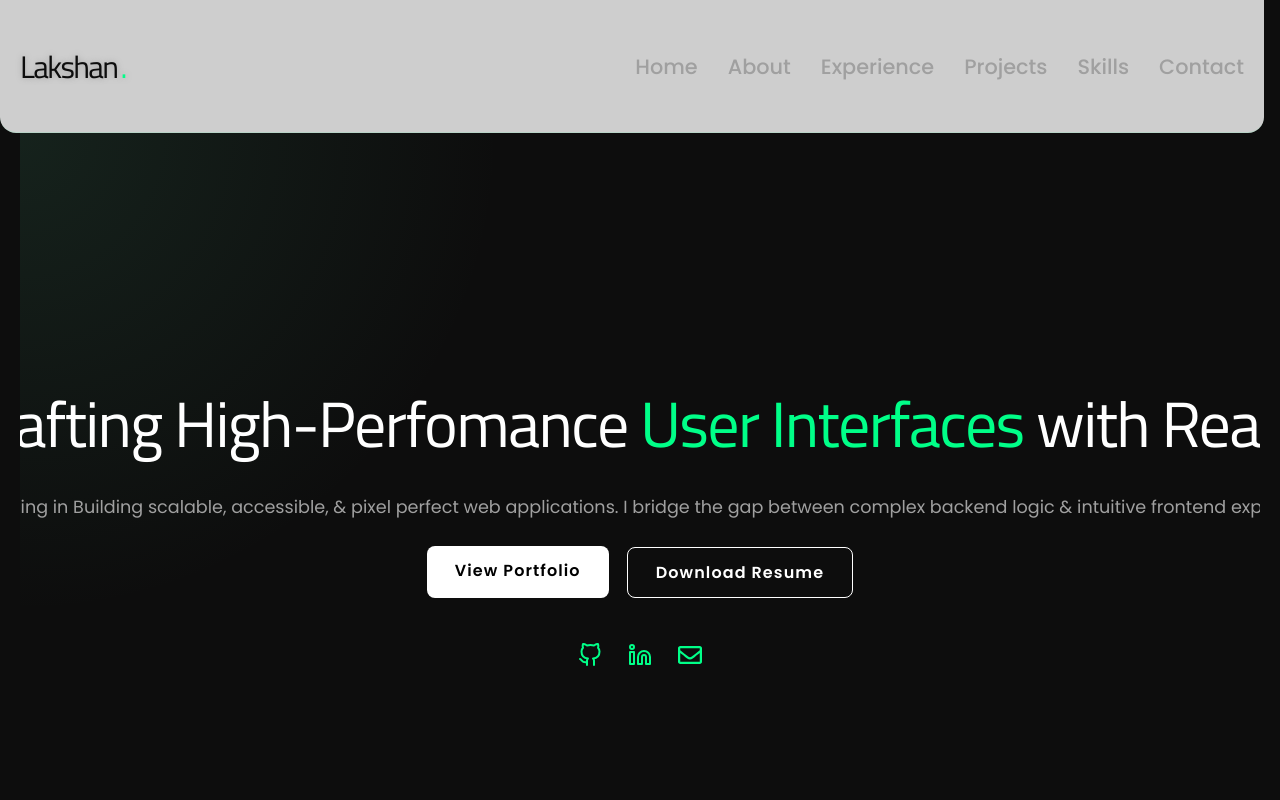
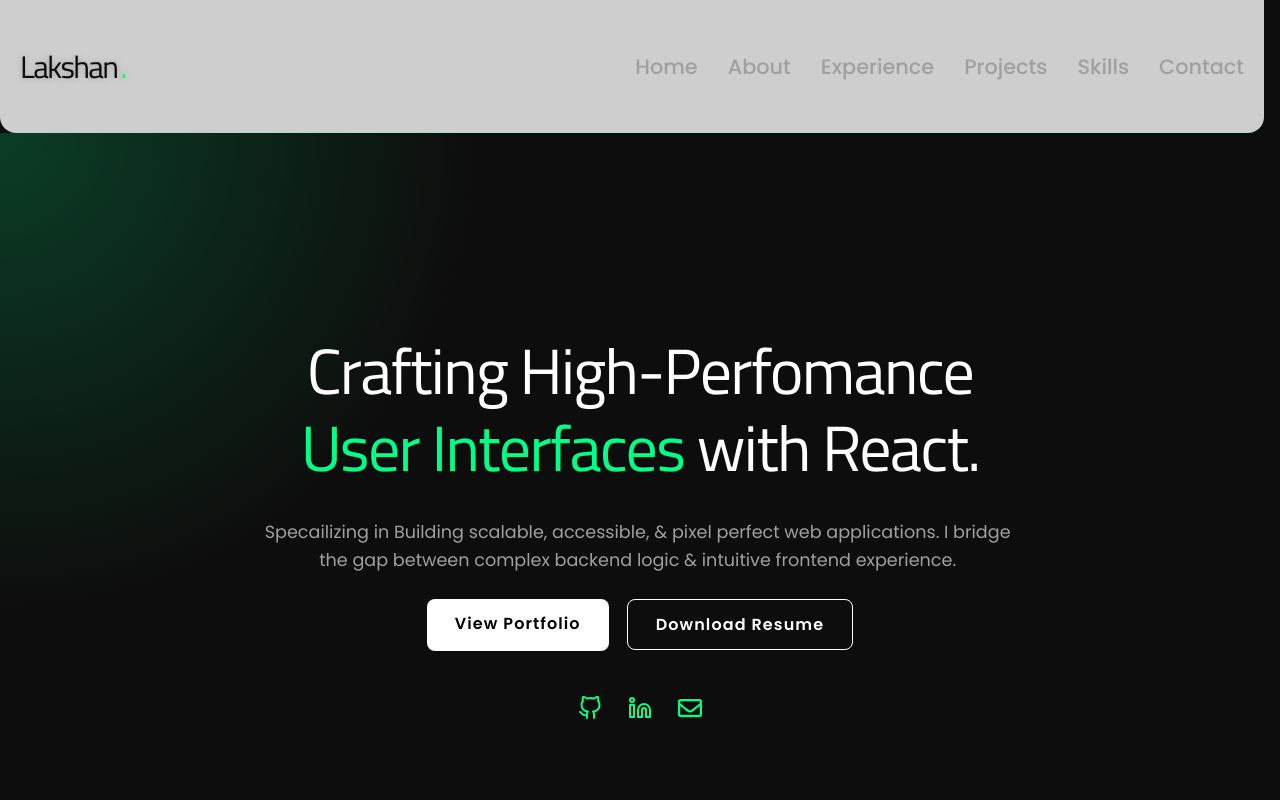
Before and after one commit to lakshan-beast/My-Portfolio, a React (Vite) app: page / in a window 1280 px wide. Shown: the top 800 px of the page. Built offline with nearby package versions, Linux system fonts and the light colour scheme.

Commit message:
feat: update padding and gap in Home, Projects, and Skills sections for improved layout and spacing

```diff
--- a/src/styles/layout/_header.scss
+++ b/src/styles/layout/_header.scss
@@ -81,8 +81,8 @@
         &:hover {
           color: $primary-color;
           background-color: rgba($text-main, 0.3);
-          text-decoration: underline;
-
+          // text-decoration: underline;
+          transform: translate(-3px);
           @include respond(desktop) {
             background-color: transparent;
           }
--- a/src/styles/pages/_Home.scss
+++ b/src/styles/pages/_Home.scss
@@ -1,5 +1,5 @@
 .hero {
-  padding: 0 20px;
+  padding: 0;
   height: 100vh;
   min-height: 100vh;
   background: $bg-color;
@@ -75,7 +75,7 @@
     height: 100%;
     background: radial-gradient(
       600px circle at var(--x, 0px) var(--y, 0px),
-      rgba(70, 156, 116, 0.15),
+      rgba(0, 255, 136, 0.2),
       transparent 80%
     );
     z-index: 2;
@@ -88,3 +88,26 @@
     text-align: center;
   }
 }
+
+// text
+.reveal-text {
+  line-height: 1.2;
+  text-align: center;
+  display: flex;
+  flex-wrap: wrap;
+  justify-content: center;
+
+  .word {
+    transition:
+      color 0.3s ease,
+      text-shadow 0.3s ease;
+    cursor: default;
+
+    &:hover {
+      color: #00ff88;
+      text-shadow:
+        0 0 15px rgba(255, 255, 255, 0.5),
+        0 0 2px #00ff88;
+    }
+  }
+}
--- a/src/styles/pages/_Projects.scss
+++ b/src/styles/pages/_Projects.scss
@@ -21,7 +21,7 @@
     .projects-grid {
       display: grid;
       grid-template-columns: repeat(auto-fit, minmax(350px, 1fr));
-      gap: 30px;
+      gap: 15px;
     }
   }
 }
--- a/src/styles/pages/_Skills.scss
+++ b/src/styles/pages/_Skills.scss
@@ -29,7 +29,7 @@
   .skills-grid {
     display: grid;
     grid-template-columns: repeat(auto-fit, minmax(250px, 1fr));
-    gap: 25px;
+    gap: 15px;
     margin: 20px 0;
   }
 }
```
